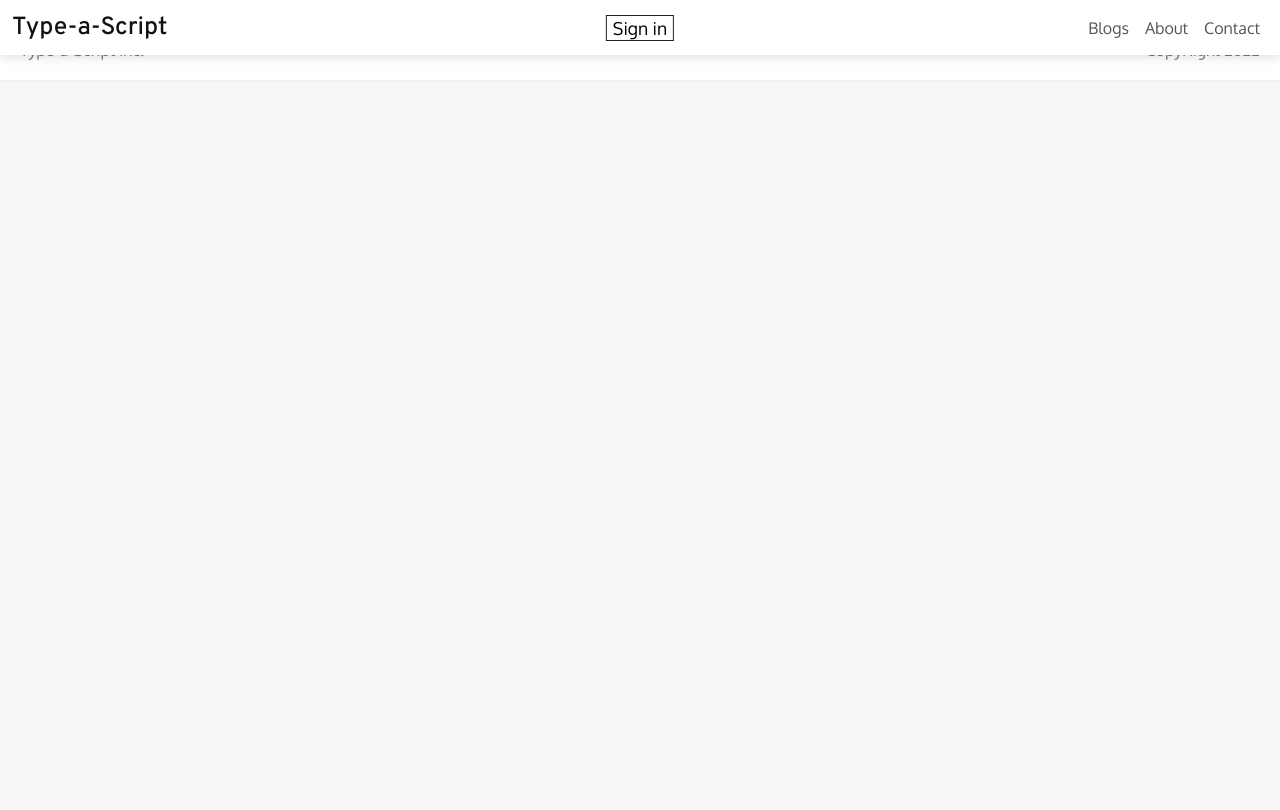
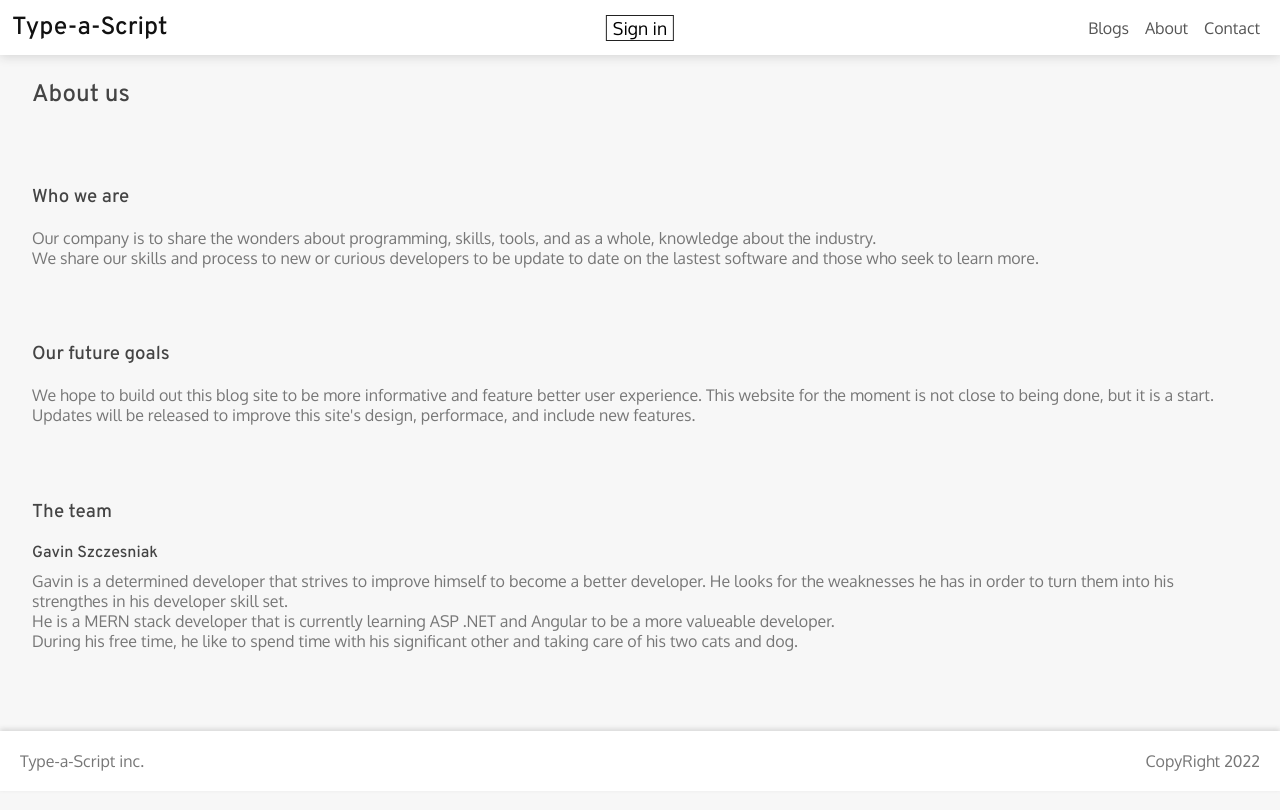
Before and after one commit to Battlertrunks/Blog-site-frontend, a React (Create React App) app: page /about-page in a window 1280 px wide. Shown: the top 810 px of the page. Built offline with nearby package versions, Linux system fonts and the light colour scheme; no server answers; the HTML template or start-up script is replaced by a standard one.

Commit message:
Filled out the about page, will add more in the future.

```diff
--- a/src/components/AboutComponent/AboutRoute.css
+++ b/src/components/AboutComponent/AboutRoute.css
@@ -0,0 +1,14 @@
+.AboutRoute {
+  margin: 5em 2em;
+}
+
+.AboutRoute h3 {
+  margin-top: 4em;
+  margin-bottom: 1em;
+}
+
+.AboutRoute h4 {
+  font-weight: 400;
+  margin: 0;
+  margin-bottom: 0.5em;
+}
--- a/src/components/AboutComponent/AboutRoute.tsx
+++ b/src/components/AboutComponent/AboutRoute.tsx
@@ -1,7 +1,42 @@
 import "./AboutRoute.css";
 
 const AboutRoute = () => {
-  return <div className="AboutRoute">AboutRoute works</div>;
+  return (
+    <section className="AboutRoute">
+      <h2>About us</h2>
+      <h3>Who we are</h3>
+      <p>
+        Our company is to share the wonders about programming, skills, tools,
+        and as a whole, knowledge about the industry.
+      </p>
+      <p>
+        We share our skills and process to new or curious developers to be
+        update to date on the lastest software and those who seek to learn more.
+      </p>
+      <h3>Our future goals</h3>
+      <p>
+        We hope to build out this blog site to be more informative and feature
+        better user experience. This website for the moment is not close to
+        being done, but it is a start. Updates will be released to improve this
+        site's design, performace, and include new features.
+      </p>
+      <h3>The team</h3>
+      <h4>Gavin Szczesniak</h4>
+      <p>
+        Gavin is a determined developer that strives to improve himself to
+        become a better developer. He looks for the weaknesses he has in order
+        to turn them into his strengthes in his developer skill set.
+      </p>
+      <p>
+        He is a MERN stack developer that is currently learning ASP .NET and
+        Angular to be a more valueable developer.
+      </p>
+      <p>
+        During his free time, he like to spend time with his significant other
+        and taking care of his two cats and dog.
+      </p>
+    </section>
+  );
 };
 
 export default AboutRoute;
--- a/src/components/BlogComponents/BlogDetailsRoute.css
+++ b/src/components/BlogComponents/BlogDetailsRoute.css
@@ -4,7 +4,8 @@
 
 .BlogDetailsRoute .title-and-date-container {
   display: flex;
-  align-items: center;
+  flex-direction: column;
+  justify-content: center;
 }
 
 .BlogDetailsRoute .title-and-date-container * {
@@ -35,12 +36,15 @@
   .BlogDetailsRoute {
     margin: 9rem 75px;
   }
+  .BlogDetailsRoute .title-and-date-container {
+    flex-direction: row;
+    justify-content: space-between;
+    align-items: center;
+  }
 }
 
 @media only screen and (min-width: 1450px) {
   .BlogDetailsRoute .title-and-date-container {
-    display: flex;
-    align-items: center;
     margin: 25px 20px;
   }
 
--- a/src/components/BlogFormComponent/BlogFormRoute.css
+++ b/src/components/BlogFormComponent/BlogFormRoute.css
@@ -0,0 +1,12 @@
+.BlogFormRoute {
+  margin: 0 1em;
+  margin-top: 5em;
+}
+
+.BlogFormRoute * {
+  display: block;
+}
+
+.BlogFormRoute label {
+  margin-top: 2em;
+}
--- a/src/components/BlogFormComponent/BlogFormRoute.tsx
+++ b/src/components/BlogFormComponent/BlogFormRoute.tsx
@@ -1,7 +1,22 @@
 import "./BlogFormRoute.css";
 
 const BlogFormRoute = () => {
-  return <div className="BlogFormRoute">BlogFormRoute works</div>;
+  return (
+    <form className="BlogFormRoute">
+      <h3>Creating a Post</h3>
+      <label htmlFor="title">Title</label>
+      <input type="text" name="title" id="title" />
+      <label htmlFor="opening-img">Opening Picture</label>
+      <input type="file" name="opening-img" id="opening-img" />
+      <label htmlFor="content">Content</label>
+      <textarea
+        name="content"
+        id="content"
+        placeholder="Type content here..."
+      ></textarea>
+      <button>Submit</button>
+    </form>
+  );
 };
 
 export default BlogFormRoute;
--- a/src/components/Header.css
+++ b/src/components/Header.css
@@ -53,11 +53,14 @@
   display: block;
 }
 
+.nav-links a {
+  display: inline-block;
+}
+
 .nav-links a,
 .Header .signout-btn {
   padding: 1.25em 1em;
   width: 100%;
-  display: inline-block;
   font-size: 1rem;
   text-decoration: none;
   color: #555;
@@ -66,10 +69,6 @@
 .nav-links a:hover {
   transition: 0.1s background-color ease;
   background-color: #eee;
-}
-
-.Header .nav-links .signout-btn:hover {
-  text-decoration: underline;
 }
 
 .Header .sidebar-btn,
@@ -86,6 +85,24 @@
   border: none;
   font-size: 1.1rem;
   cursor: pointer;
+}
+
+.Header .signout-btn {
+  width: 50%;
+  color: #fff;
+  display: flex;
+  align-items: center;
+  justify-content: center;
+  margin: 0.5em auto;
+  height: 1em;
+  background-color: #555;
+  border: 1px #555 solid;
+  border-radius: 0.1em;
+}
+
+.Header .signout-btn:hover {
+  background-color: transparent;
+  color: #555;
 }
 
 .Header p {
@@ -162,6 +179,11 @@
     color: #555;
   }
 
+  .Header .signout-btn {
+    height: auto;
+    padding: 0.4em;
+  }
+
   .nav-links a:hover,
   .Header .signin-btn:hover {
     transition: 0.1s background-color ease;
--- a/src/index.css
+++ b/src/index.css
@@ -10,7 +10,8 @@ ul {
 
 h1,
 h2,
-h3 {
+h3,
+h4 {
   font-family: "Overpass", sans-serif;
   color: #444;
   font-weight: 500;
```
